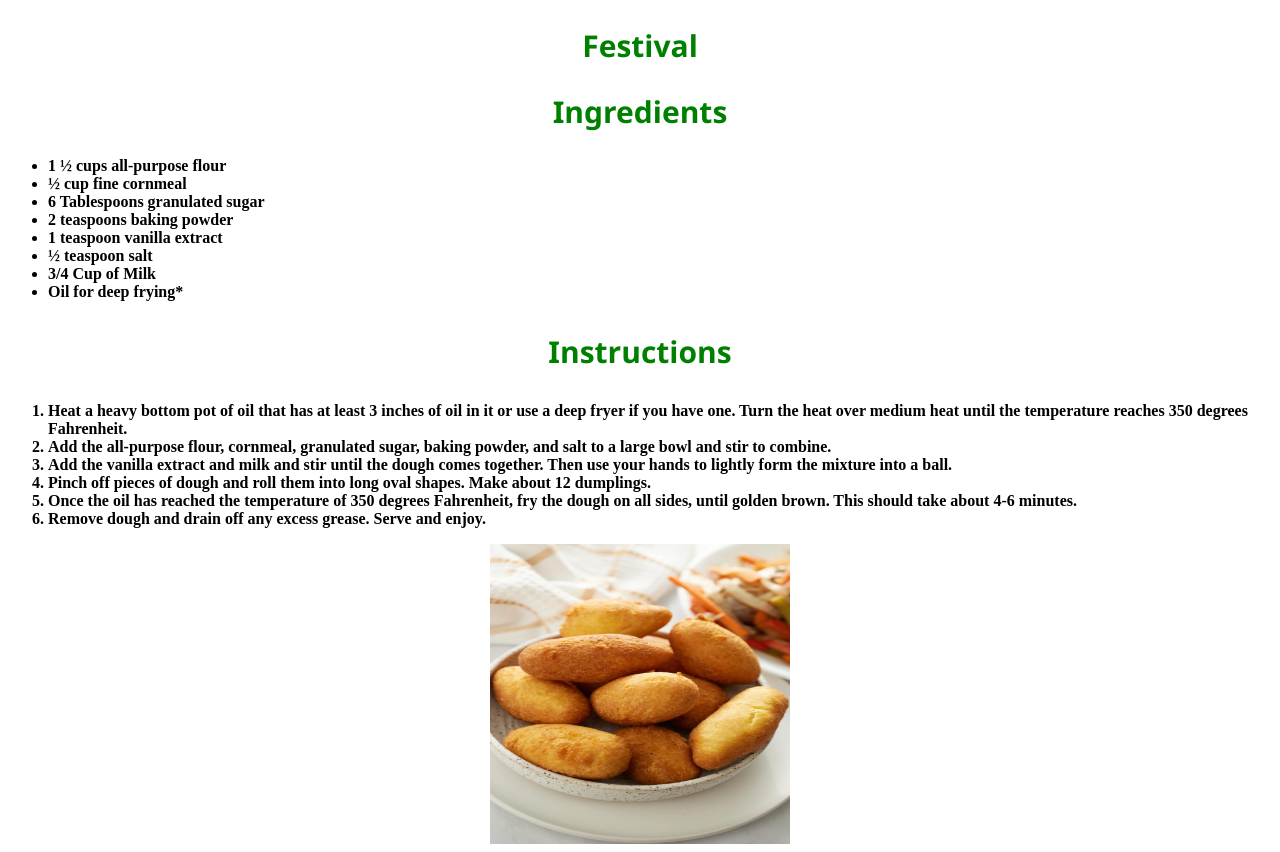
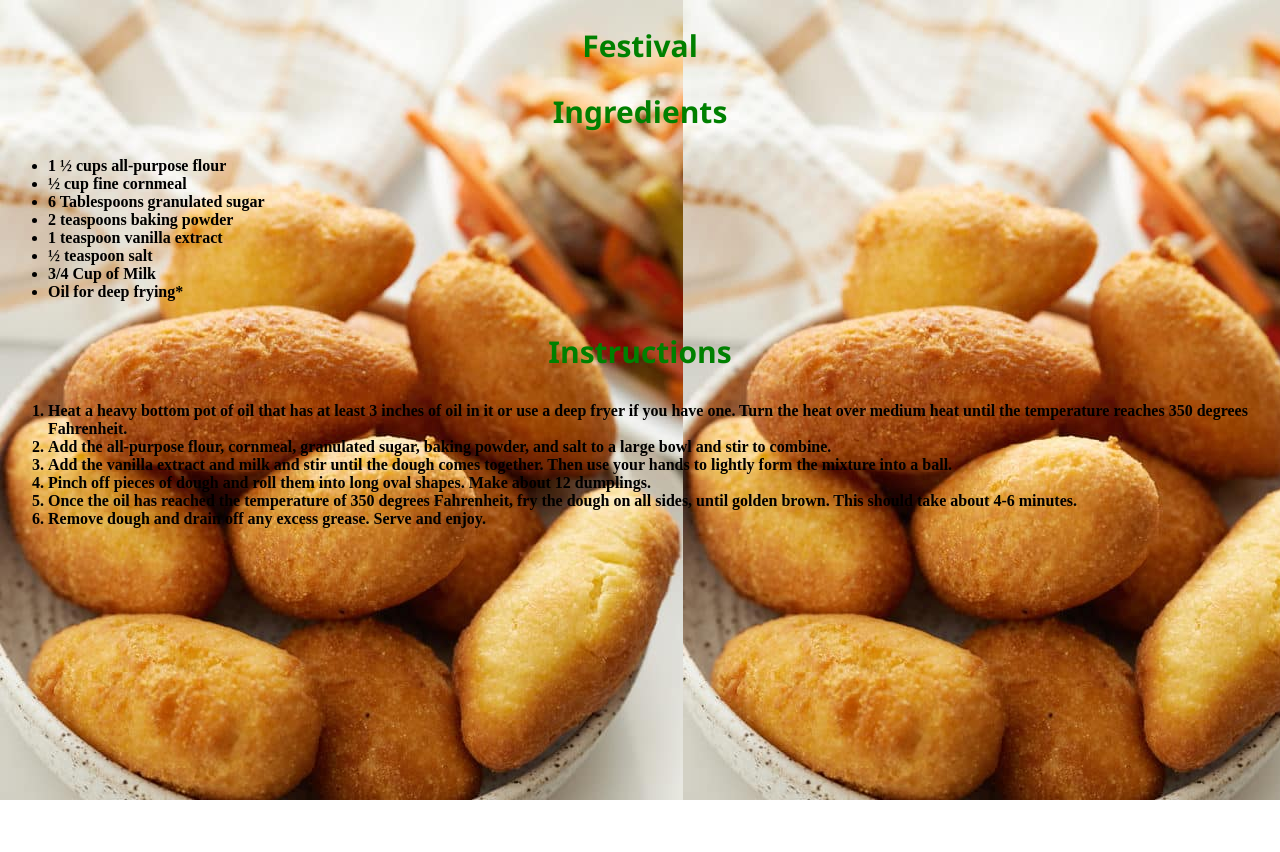
Before and after one commit to InfiniteTimeZ/odin-recipes, a plain HTML site: page recipes/festival.html in a window 1280 px wide. After the commit the page ends 800 px from the top, so only its background shows below. Drawn offline with Linux system fonts and the light colour scheme.

Commit message:
festival background change & sectioning

```diff
--- a/recipes/festival.html
+++ b/recipes/festival.html
@@ -4,11 +4,12 @@
     <meta charset="UTF-8">
     <meta name="viewport" content="width=device-width, initial-scale=1.0">
     <title>Festival</title>
-    <link rel="stylesheet" href="../styling/style.css">
+    <link rel="stylesheet" href="../styling/style.css" class>
 
 </head>
-<body>
+<body class="festback">
     <h2 class="edith">Festival</h2>
+    <section>
     <h2 class="edith">Ingredients</h2>
     <ul class="editl">
         <li>1 ½ cups all-purpose flour</li>
@@ -20,6 +21,8 @@
         <li>3/4 Cup of Milk</li>
         <li>Oil for deep frying*</li>
     </ul>
+     </section>
+    <section>
     <h3 class="edith">Instructions</h3>
     <ol class="editl">
         <li>Heat a heavy bottom pot of oil that has at least 3 inches of oil in it or use a deep fryer if you have one. Turn the heat over medium heat until the temperature reaches 350 degrees Fahrenheit.</li>
@@ -30,6 +33,6 @@
         <li>Remove dough and drain off any excess grease. Serve and enjoy.
         </li>
     </ol>
-    <img src="../images/festival.jpg" style="width: 300px; height: 300px;" class="img">
+</section>
 </body>
 </html>
--- a/styling/style.css
+++ b/styling/style.css
@@ -17,3 +17,6 @@ font: 18px;
     text-align: center;
     font-size: 20px;
 }
+.festback{
+    background-image: url(../images/festival.jpg)
+}
```
Also changed, not shown: index.html (+0 -1 lines), recipes/pizza.html (+1 -0 lines).
